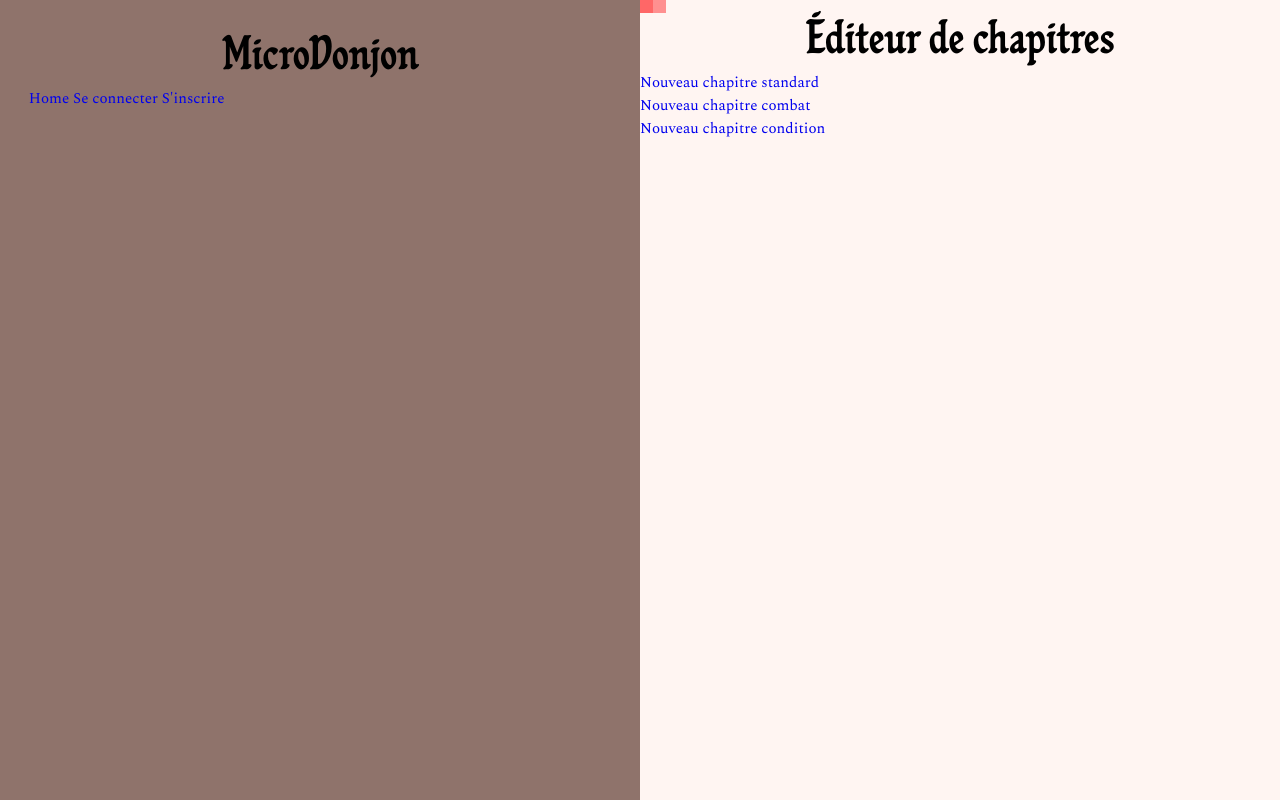
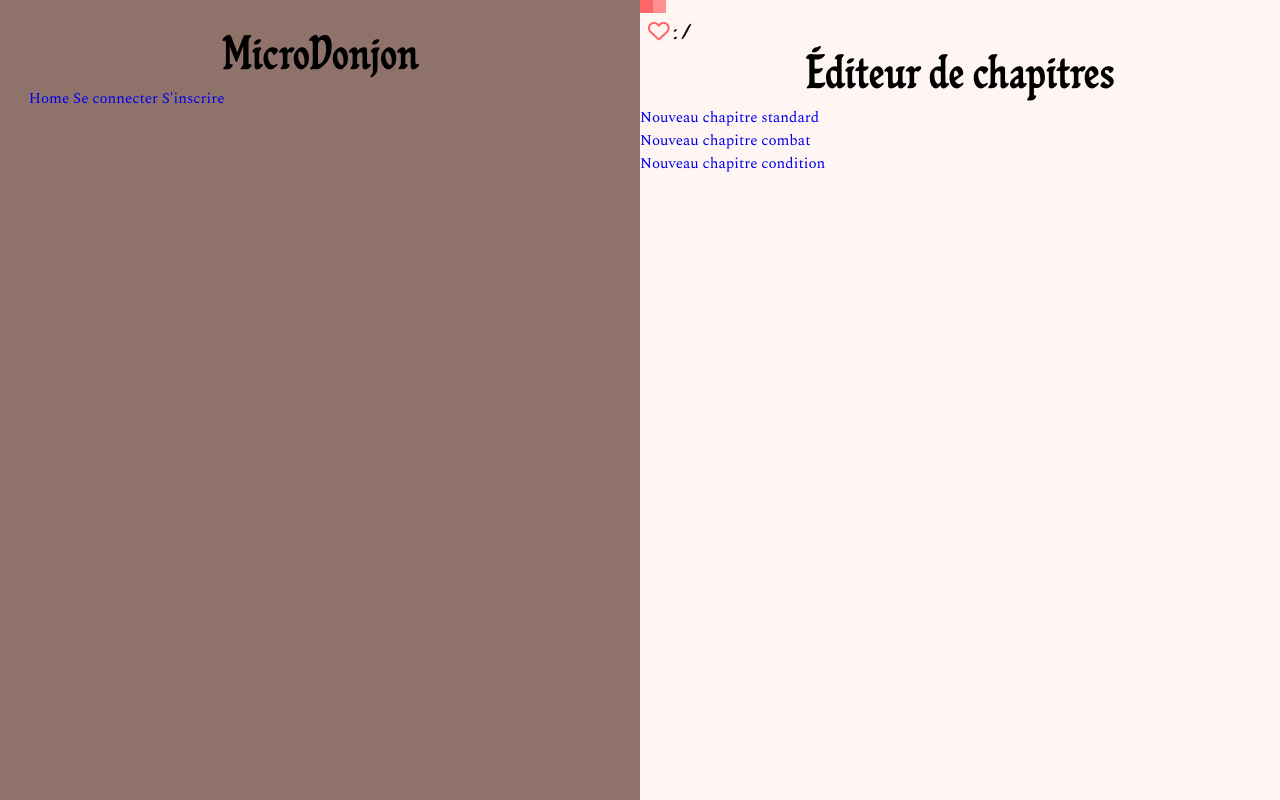
Before and after one commit to PM-Primo/MicroDonjon, a Symfony app: template templates/admin/editor.html.twig in a window 1280 px wide. Run offline with Twig, Linux system fonts and the light colour scheme; the template is opened without the code that fills it, so the values that code supplies are empty; some libraries are stand-ins or nearby versions; some web fonts are replaced.

Commit message:
updated health bar

```diff
--- a/public/css/styles.css
+++ b/public/css/styles.css
@@ -28,7 +28,7 @@
     --chapter-font: "IBM Plex Mono", serif;
     --biggest-font-size: 4rem;
     --h1-font-size: 3rem;
-    --h2-font-size: 2rem;
+    --h2-font-size: 1.35rem;
     --normal-font-size: .938rem;
     --small-font-size: .813rem;
     --smaller-font-size: .75rem;
@@ -115,7 +115,7 @@ ul{
 
 .game__right-page-content{
     padding: 1.8rem;
-    height: 100%;
+    height: 80%;
     display: flex;
     flex-direction: column;
     justify-content: space-around;
@@ -202,3 +202,15 @@ ul{
 .game__hp-even{
     background-color: rgb(255, 103, 103);
 }
+
+.game_hp-counter{
+    display: block;
+    font-family: var(--title-font);
+    margin-left: .5rem;
+    margin-top: .5rem;
+    font-size: var(--h2-font-size);
+}
+
+.fa-heart{
+    color: rgb(255, 103, 103);
+}
--- a/templates/base.html.twig
+++ b/templates/base.html.twig
@@ -20,9 +20,6 @@
                     <h1>MicroDonjon</h1>
 
                     {% if app.user %}
-                        PV : {{app.user.PVactuels}} / {{app.user.PVmax}}<br>
-
-                        Inventaire :
                         <div class="game__item-imgbox">
                             <img src="{{asset("img/items/00_bourse.png")}}" alt="Bourse" class="game__item-image game__weapon">
                             <div class="game__info-item">
@@ -80,8 +77,8 @@
                                 {% endif %}
                             {% endif %}
                         {% endfor %}
-
                     </div>
+                    <span class="game_hp-counter"><i class="fa-regular fa-heart"></i>  :  {{app.user.PVactuels}}  /  {{app.user.PVmax}}</span>
                     {% block body %}{% endblock %}
                 </div>
 
```
